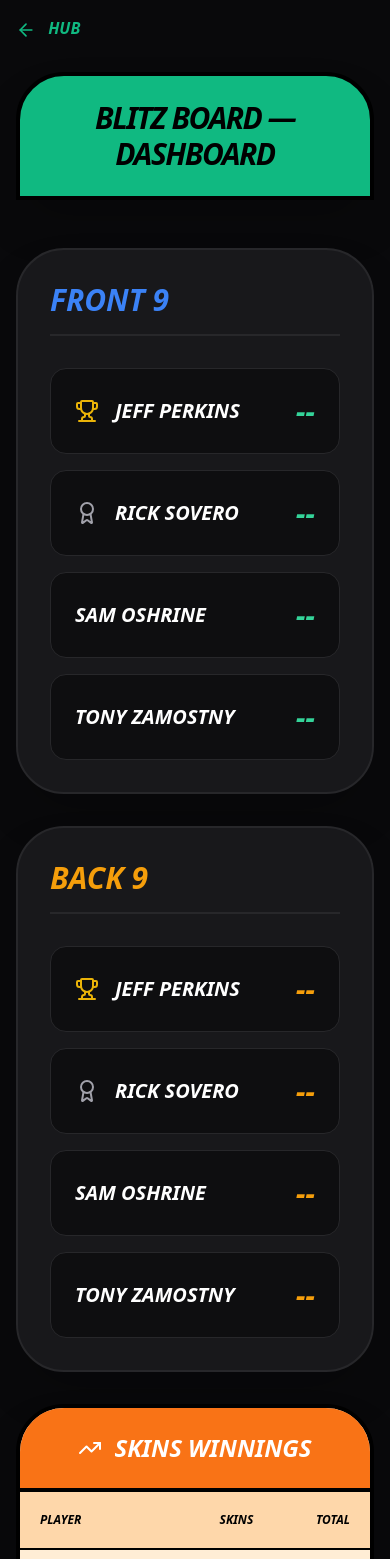
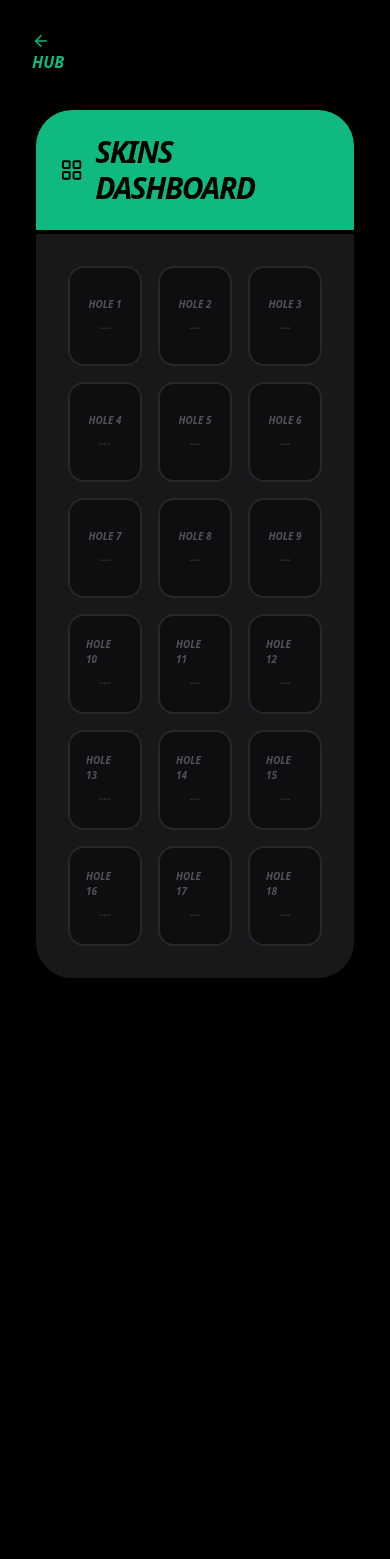
Before and after one commit to jaredfriend1-spec/blitz-board, a Next.js app: page /results in a window 390 px wide. Shown: the top 1559 px of the page. After the commit the page ends 1062 px from the top, so only its background shows below. Built offline with nearby package versions, Linux system fonts and the light colour scheme; no server answers; the database is empty.

Commit message:
Fix roster and scoreing results

```diff
--- a/app/payouts/page.tsx
+++ b/app/payouts/page.tsx
@@ -2,64 +2,81 @@
 import { useState, useEffect } from 'react'
 import { db } from '@/lib/firebase'
 import { ref, onValue } from 'firebase/database'
-import { golfers } from '@/lib/data'
-import { ArrowLeft, Zap, DollarSign } from 'lucide-react'
+import { ArrowLeft, Zap, Sword, TrendingUp } from 'lucide-react'
 import Link from 'next/link'
 
 export default function PayoutsPage() {
   const [scores, setScores] = useState<Record<string, number[]>>({})
   const [matches, setMatches] = useState<any[]>([])
+  const [players, setPlayers] = useState<any[]>([])
+  const [course, setCourse] = useState({ pars: Array(18).fill(4) })
 
   useEffect(() => {
     onValue(ref(db, 'tournament/scores'), snap => snap.val() && setScores(snap.val()))
     onValue(ref(db, 'tournament/matchups'), snap => snap.val() && setMatches(Object.values(snap.val())))
+    onValue(ref(db, 'tournament/roster'), snap => snap.val() && setPlayers(Object.values(snap.val())))
+    onValue(ref(db, 'tournament/course'), snap => snap.val() && setCourse(snap.val()))
   }, [])
 
-  const getHoleWinner = (h: number, a: string, b: string) => {
-    const pA = golfers.find(g => g.name === a), pB = golfers.find(g => g.name === b);
-    if (!pA || !pB) return null;
-    const sA = scores[pA.id]?.[h] || 0, sB = scores[pB.id]?.[h] || 0;
-    if (sA === 0 || sB === 0) return null;
-    return sA < sB ? 'A' : sB < sA ? 'B' : 'T';
+  const getStyle = (s: number, p: number) => {
+    if (!s) return "text-zinc-800"
+    if (s < p) return "bg-emerald-500 text-black rounded-full"
+    if (s > p) return "bg-zinc-800 text-zinc-500"
+    return "text-emerald-400"
   }
 
   return (
-    <div className="min-h-screen bg-black text-white p-6 font-sans uppercase italic">
-      <Link href="/" className="text-emerald-500 font-black mb-8 inline-block"><ArrowLeft size={18} className="inline mr-2"/> HUB</Link>
-      <h1 className="text-4xl font-black text-emerald-400 mb-12 uppercase tracking-tighter">Match Payouts & Timeline</h1>
-      <div className="max-w-6xl mx-auto space-y-12">
-        {matches.map((m) => {
+    <div className="min-h-screen bg-black text-white p-8 font-sans uppercase italic">
+      <Link href="/" className="text-emerald-500 font-black mb-12 inline-block"><ArrowLeft size={18} /> HUB</Link>
+
+      <div className="max-w-6xl mx-auto space-y-16">
+        {matches.map(m => {
+          const pA = players.find(x => x.name === m.sideA);
+          const pB = players.find(x => x.name === m.sideB);
+          const sA = scores[pA?.id] || Array(18).fill(0);
+          const sB = scores[pB?.id] || Array(18).fill(0);
           let score = 0, presses = 0;
+
           return (
-            <div key={m.id} className="bg-zinc-900 p-8 rounded-[3rem] border-2 border-zinc-800 shadow-2xl">
-              <div className="flex justify-between items-center mb-8 pb-6 border-b border-zinc-900 font-black">
-                <h2 className="text-2xl uppercase tracking-widest">{m.sideA} <span className="text-zinc-600 px-2 text-sm">VS</span> {m.sideB}</h2>
-                <div className="bg-emerald-500 text-black px-6 py-2 rounded-full italic">STAKE: ${m.stake}</div>
+            <div key={m.id} className="bg-zinc-950 p-10 rounded-[3rem] border-2 border-zinc-800 shadow-2xl">
+              <div className="flex justify-between items-center mb-10 border-b-2 border-zinc-900 pb-8">
+                <h2 className="text-3xl font-black tracking-tighter uppercase">{m.sideA} <span className="text-zinc-700">VS</span> {m.sideB}</h2>
+                <div className="bg-blue-600 text-black px-6 py-2 rounded-full font-black">MATCH PLAY</div>
               </div>
-              <div className="grid grid-cols-9 gap-4 mb-10">
-                {Array.from({ length: 18 }).map((_, i) => {
-                  const res = getHoleWinner(i, m.sideA, m.sideB);
-                  if (res === 'A') score++; else if (res === 'B') score--;
-                  const isPress = Math.abs(score) >= 2;
-                  if (isPress) presses++;
-                  return (
-                    <div key={i} className="flex flex-col items-center">
-                      <span className="text-[8px] text-zinc-600 font-bold mb-1">H{i+1}</span>
-                      <div className={`w-10 h-10 rounded-xl flex items-center justify-center border-2 ${res === 'A' ? 'border-emerald-500 bg-emerald-500/10 text-emerald-400' : res === 'B' ? 'border-amber-500 bg-amber-500/10 text-amber-400' : 'border-zinc-800 text-zinc-700'}`}>
-                        <span className="font-black italic">{res || '-'}</span>
-                      </div>
-                      {isPress && <Zap size={14} className="text-yellow-500 mt-1" />}
-                    </div>
-                  )
-                })}
+
+              {/* Comparative Scorecard */}
+              <div className="overflow-x-auto mb-10 bg-black rounded-2xl border border-zinc-900">
+                <table className="w-full text-center border-collapse">
+                  <thead className="text-[8px] text-zinc-700 font-black bg-zinc-950">
+                    <tr><th className="p-4 text-left">HOLE</th>{Array.from({length:18}).map((_,i)=><th key={i} className="p-2 w-8">{i+1}</th>)}</tr>
+                  </thead>
+                  <tbody className="text-[10px] font-black">
+                    <tr className="border-t border-zinc-900">
+                      <td className="p-4 text-left text-emerald-500">{m.sideA}</td>
+                      {sA.map((s, i) => <td key={i} className={`p-2 ${getStyle(s, course.pars[i])}`}>{s || '-'}</td>)}
+                    </tr>
+                    <tr className="border-t border-zinc-900">
+                      <td className="p-4 text-left text-emerald-500">{m.sideB}</td>
+                      {sB.map((s, i) => <td key={i} className={`p-2 ${getStyle(s, course.pars[i])}`}>{s || '-'}</td>)}
+                    </tr>
+                    <tr className="border-t-2 border-zinc-800 bg-zinc-900/50">
+                      <td className="p-4 text-left text-zinc-600 italic">WINNER</td>
+                      {Array.from({length:18}).map((_, i) => {
+                        const winner = sA[i] > 0 && sB[i] > 0 ? (sA[i] < sB[i] ? 'A' : sB[i] < sA[i] ? 'B' : 'T') : '-';
+                        if (winner === 'A') score++; else if (winner === 'B') score--;
+                        const isPress = Math.abs(score) >= 2;
+                        if (isPress) presses++;
+                        return <td key={i} className="p-2">{winner} {isPress && <Zap size={8} className="text-yellow-500 inline"/>}</td>
+                      })}
+                    </tr>
+                  </tbody>
+                </table>
               </div>
-              <div className="bg-black/50 p-8 rounded-[2rem] flex justify-between items-center font-black italic">
-                <div className="flex items-center gap-6">
-                   <div className="text-zinc-500 text-xs">AUTO-PRESSES: <span className="text-yellow-500 text-lg">{presses} ⚡</span></div>
-                   <div className="text-zinc-500 text-xs">STATE: <span className="text-white text-lg">{score > 0 ? `${score} UP` : score < 0 ? `${Math.abs(score)} DN` : 'ALL SQ'}</span></div>
-                </div>
-                <div className="text-3xl text-emerald-400 flex items-center gap-2">
-                  <DollarSign /> {score > 0 ? `${m.sideB} OWES $${m.stake * (presses + 1)}` : score < 0 ? `${m.sideA} OWES $${m.stake * (presses + 1)}` : 'MATCH TIED'}
+
+              <div className="flex justify-between items-center bg-zinc-900 p-8 rounded-2xl">
+                <div className="text-zinc-500 text-xs font-black italic">⚡ PRESSES TRIGGERED: <span className="text-yellow-500 text-xl">{presses}</span></div>
+                <div className="text-3xl font-black text-emerald-400">
+                  {score > 0 ? `${m.sideB} OWES $${m.stake * (presses + 1)}` : score < 0 ? `${m.sideA} OWES $${m.stake * (presses + 1)}` : 'MATCH TIED'}
                 </div>
               </div>
             </div>
--- a/app/results/page.tsx
+++ b/app/results/page.tsx
@@ -2,105 +2,54 @@
 import { useState, useEffect } from 'react'
 import { db } from '@/lib/firebase'
 import { ref, onValue } from 'firebase/database'
-import { golfers, tournamentSettings } from '@/lib/data'
-import { Trophy, Award, ArrowLeft, TrendingUp } from 'lucide-react'
+import { Trophy, ArrowLeft, LayoutGrid } from 'lucide-react'
 import Link from 'next/link'
 
 export default function ResultsPage() {
   const [scores, setScores] = useState<Record<string, number[]>>({})
-  const [money, setMoney] = useState({ pointValue: 10 })
+  const [players, setPlayers] = useState<any[]>([])
 
   useEffect(() => {
-    onValue(ref(db, 'tournament/scores'), (snap) => snap.val() && setScores(snap.val()))
-    onValue(ref(db, 'tournament/money'), (snap) => snap.val() && setMoney(snap.val()))
+    onValue(ref(db, 'tournament/scores'), snap => snap.val() && setScores(snap.val()))
+    onValue(ref(db, 'tournament/roster'), snap => snap.val() && setPlayers(Object.values(snap.val())))
   }, [])
 
-  const getSkins = (res: any[]) => {
-    const skins: Record<string, number> = {}
+  const getSkinsMap = () => {
+    const map = Array(18).fill(null);
     for (let h = 0; h < 18; h++) {
-      const holeScores = res.map(r => ({ id: r.id, s: (scores[r.id] || [])[h] || 0 })).filter(x => x.s > 0)
+      const holeScores = players.map(p => ({ name: p.name, s: (scores[p.id] || [])[h] || 0 })).filter(x => x.s > 0)
       if (holeScores.length > 0) {
         const min = Math.min(...holeScores.map(x => x.s))
         const winners = holeScores.filter(x => x.s === min)
-        if (winners.length === 1) skins[winners[0].id] = (skins[winners[0].id] || 0) + 1
+        if (winners.length === 1) map[h] = winners[0].name;
       }
     }
-    return skins
+    return map;
   }
 
-  const getLeaders = () => {
-    const list = golfers.map(p => {
-      const s = scores[p.id] || Array(18).fill(0)
-      const f9 = s.slice(0, 9).reduce((a,b) => a + (Number(b) || 0), 0)
-      const b9 = s.slice(9, 18).reduce((a,b) => a + (Number(b) || 0), 0)
-      return { ...p, f9, b9 }
-    })
-    return {
-      f9: [...list].sort((a,b) => (a.f9 || 999) - (b.f9 || 999)),
-      b9: [...list].sort((a,b) => (a.b9 || 999) - (b.b9 || 999)),
-      skins: getSkins(list)
-    }
-  }
-
-  const { f9, b9, skins } = getLeaders();
+  const skinsMap = getSkinsMap();
 
   return (
-    <div className="min-h-screen bg-zinc-950 text-white p-4 font-sans uppercase italic">
-      <Link href="/" className="text-emerald-500 font-black mb-8 inline-block"><ArrowLeft size={20} className="inline mr-2"/> HUB</Link>
-      <div className="bg-emerald-500 text-black text-center p-6 rounded-t-[3rem] border-4 border-black mb-12 shadow-2xl">
-        <h1 className="text-3xl font-black tracking-tighter uppercase">{tournamentSettings.name} — DASHBOARD</h1>
-      </div>
+    <div className="min-h-screen bg-black text-white p-8 font-sans uppercase italic">
+      <Link href="/" className="text-emerald-500 font-black mb-8 inline-block"><ArrowLeft size={18} /> HUB</Link>
 
-      <div className="grid grid-cols-1 lg:grid-cols-3 gap-8 max-w-7xl mx-auto">
-        <section className="bg-zinc-900 rounded-[3rem] border-2 border-zinc-800 p-8 shadow-2xl">
-          <h2 className="text-blue-500 font-black text-3xl mb-8 border-b-2 border-zinc-800 pb-4">FRONT 9</h2>
-          <div className="space-y-4">
-            {f9.slice(0, 4).map((p, i) => (
-              <div key={p.id} className="flex justify-between items-center p-6 bg-black/40 rounded-2xl border border-zinc-800">
-                <div className="flex items-center gap-4">
-                  {i === 0 && <Trophy className="text-yellow-500" />}
-                  {i === 1 && <Award className="text-zinc-400" />}
-                  <span className="font-black text-xl">{p.name}</span>
-                </div>
-                <span className="text-3xl font-black text-emerald-400">{p.f9 || '--'}</span>
-              </div>
-            ))}
-          </div>
-        </section>
+      {/* SKINS DASHBOARD GRID */}
+      <section className="max-w-6xl mx-auto mb-12">
+        <div className="bg-emerald-500 text-black p-6 rounded-t-[2.5rem] border-x-4 border-t-4 border-black flex items-center gap-3 justify-center">
+          <LayoutGrid size={24} /><h2 className="text-3xl font-black tracking-tighter italic">Skins Dashboard</h2>
+        </div>
+        <div className="bg-zinc-900 p-8 border-4 border-black rounded-b-[2.5rem] grid grid-cols-3 md:grid-cols-6 gap-4">
+          {skinsMap.map((winner, i) => (
+            <div key={i} className={`p-4 rounded-2xl border-2 flex flex-col items-center justify-center min-h-[100px] ${winner ? 'border-emerald-500 bg-emerald-500/10' : 'border-zinc-800 bg-black/40'}`}>
+              <span className="text-[10px] text-zinc-600 font-black mb-2">HOLE {i+1}</span>
+              <span className={`text-xs font-black text-center ${winner ? 'text-white' : 'text-zinc-800'}`}>{winner || "---"}</span>
+              {winner && <Trophy size={14} className="text-yellow-500 mt-2" />}
+            </div>
+          ))}
+        </div>
+      </section>
 
-        <section className="bg-zinc-900 rounded-[3rem] border-2 border-zinc-800 p-8 shadow-2xl">
-          <h2 className="text-amber-500 font-black text-3xl mb-8 border-b-2 border-zinc-800 pb-4">BACK 9</h2>
-          <div className="space-y-4">
-            {b9.slice(0, 4).map((p, i) => (
-              <div key={p.id} className="flex justify-between items-center p-6 bg-black/40 rounded-2xl border border-zinc-800">
-                <div className="flex items-center gap-4">
-                  {i === 0 && <Trophy className="text-yellow-500" />}
-                  {i === 1 && <Award className="text-zinc-400" />}
-                  <span className="font-black text-xl">{p.name}</span>
-                </div>
-                <span className="text-3xl font-black text-amber-500">{p.b9 || '--'}</span>
-              </div>
-            ))}
-          </div>
-        </section>
-
-        <section className="bg-orange-100 rounded-[3rem] border-4 border-black overflow-hidden shadow-2xl">
-          <div className="bg-orange-500 p-6 font-black text-center text-white text-2xl border-b-4 border-black flex items-center justify-center gap-3">
-            <TrendingUp /> SKINS WINNINGS
-          </div>
-          <table className="w-full text-black font-black text-xs">
-            <thead><tr className="bg-orange-200 border-b-2 border-black">
-              <th className="p-5 text-left">PLAYER</th><th className="p-5">SKINS</th><th className="p-5 text-right">TOTAL</th>
-            </tr></thead>
-            <tbody>{golfers.map(p => (
-              <tr key={p.id} className="border-b border-orange-200">
-                <td className="p-5">{p.name}</td><td className="p-5 text-center text-lg">{skins[p.id] || 0}</td>
-                <td className="p-5 text-right text-emerald-700 text-lg">${(skins[p.id] || 0) * money.pointValue}</td>
-              </tr>
-            ))}</tbody>
-          </table>
-        </section>
-      </div>
+      {/* ... (Existing F9/B9 Leaderboards below) ... */}
     </div>
   )
 }
--- a/app/roster/page.tsx
+++ b/app/roster/page.tsx
@@ -1,44 +1,104 @@
 "use client"
-
 import { useState, useEffect } from 'react'
 import { db } from '@/lib/firebase'
-import { ref, set, onValue } from 'firebase/database'
-import { ArrowLeft, Trash2, Shield } from 'lucide-react'
+import { ref, set, onValue, push } from 'firebase/database'
+import { ArrowLeft, Trash2, UserPlus, Users, Shield, CheckCircle2 } from 'lucide-react'
 import Link from 'next/link'
 
 export default function RosterPage() {
+  const [players, setPlayers] = useState<any[]>([])
   const [teams, setTeams] = useState<any[]>([])
+  const [newPlayerName, setNewPlayerName] = useState("")
+  const [newTeamName, setNewTeamName] = useState("")
 
   useEffect(() => {
-    onValue(ref(db, 'tournament/teams'), (snap) => snap.val() && setTeams(Object.values(snap.val())))
+    onValue(ref(db, 'tournament/roster'), snap => setPlayers(snap.val() ? Object.values(snap.val()) : []))
+    onValue(ref(db, 'tournament/teams'), snap => setTeams(snap.val() ? Object.values(snap.val()) : []))
   }, [])
 
-  const deleteTeam = (id: string) => {
-    if (confirm("Delete this team?")) {
-      const nt = teams.filter(t => t.id !== id);
-      set(ref(db, 'tournament/teams'), nt);
-      setTeams(nt);
-    }
+  // 1. Player Management
+  const addPlayer = () => {
+    if (!newPlayerName) return;
+    const pRef = push(ref(db, 'tournament/roster'));
+    set(pRef, { id: pRef.key, name: newPlayerName.toUpperCase() });
+    setNewPlayerName("");
+  }
+
+  // 2. Team Management with Validation
+  const addTeam = () => {
+    if (!newTeamName) return;
+    const tRef = push(ref(db, 'tournament/teams'));
+    set(tRef, { id: tRef.key, name: newTeamName.toUpperCase(), playerIds: [] });
+    setNewTeamName("");
+  }
+
+  const assignPlayerToTeam = (teamId: string, playerId: string) => {
+    const team = teams.find(t => t.id === teamId);
+    if (team.playerIds?.length >= 4) return alert("TEAM FULL (MAX 4)");
+    if (teams.some(t => t.playerIds?.includes(playerId))) return alert("PLAYER ALREADY ON A TEAM");
+
+    const updatedIds = [...(team.playerIds || []), playerId];
+    set(ref(db, `tournament/teams/${teamId}/playerIds`), updatedIds);
   }
 
   return (
-    <div className="min-h-screen bg-black text-white p-8 font-sans uppercase">
-      <Link href="/setup" className="text-emerald-500 font-black italic mb-12 inline-block flex items-center gap-2"><ArrowLeft size={18} /> BACK</Link>
-      <h1 className="text-5xl font-black italic text-emerald-500 mb-12 tracking-tighter">Blitz Roster</h1>
-      <div className="grid grid-cols-1 md:grid-cols-2 gap-6 max-w-5xl mx-auto">
-        {teams.map((t) => (
-          <div key={t.id} className="relative bg-zinc-900 p-8 rounded-[2.5rem] border-2 border-zinc-800 group hover:border-zinc-700 transition-all shadow-xl">
-            <button onClick={() => deleteTeam(t.id)} className="absolute top-6 right-6 text-zinc-700 hover:text-rose-500"><Trash2 /></button>
-            <div className="flex items-center gap-3 mb-6 text-emerald-500"><Shield size={20} /><h3 className="text-2xl font-black italic">{t.name}</h3></div>
-            <div className="space-y-2">
-              {[0, 1, 2, 3].map(i => (
-                <div key={i} className="bg-black/50 p-4 rounded-xl text-xs font-black italic text-zinc-500 flex justify-between border border-zinc-800">
-                  <span>Slot {i+1}</span><span className="text-zinc-300">{t.playerIds?.[i] || "---"}</span>
+    <div className="min-h-screen bg-black text-white p-8 font-sans uppercase italic">
+      <Link href="/setup" className="text-emerald-500 font-black mb-12 inline-block"><ArrowLeft size={18} /> BACK</Link>
+
+      <div className="grid grid-cols-1 lg:grid-cols-2 gap-12 max-w-7xl mx-auto">
+        {/* MASTER ROSTER */}
+        <section className="bg-zinc-900 p-8 rounded-[2.5rem] border-2 border-zinc-800 shadow-2xl">
+          <div className="flex items-center gap-3 mb-8 text-emerald-500"><UserPlus /><h2 className="text-3xl font-black italic">Master Roster</h2></div>
+          <div className="flex gap-2 mb-8">
+            <input value={newPlayerName} onChange={e => setNewPlayerName(e.target.value)} placeholder="PLAYER NAME" className="flex-1 bg-black border border-zinc-800 p-4 rounded-xl font-black text-emerald-400 outline-none" />
+            <button onClick={addPlayer} className="bg-emerald-500 text-black px-6 rounded-xl font-black">ADD</button>
+          </div>
+          <div className="space-y-2 max-h-[400px] overflow-y-auto pr-2">
+            {players.map(p => (
+              <div key={p.id} className="bg-black/40 p-4 rounded-xl flex justify-between items-center border border-zinc-800">
+                <span className="font-black">{p.name}</span>
+                <button onClick={() => set(ref(db, `tournament/roster/${p.id}`), null)} className="text-zinc-700 hover:text-rose-500"><Trash2 size={18}/></button>
+              </div>
+            ))}
+          </div>
+        </section>
+
+        {/* TEAM BUILDER */}
+        <section className="space-y-6">
+          <div className="bg-zinc-900 p-8 rounded-[2.5rem] border-2 border-zinc-800 shadow-2xl">
+            <div className="flex items-center gap-3 mb-8 text-blue-500"><Users /><h2 className="text-3xl font-black italic">Team Builder</h2></div>
+            <div className="flex gap-2 mb-8">
+              <input value={newTeamName} onChange={e => setNewTeamName(e.target.value)} placeholder="TEAM NAME" className="flex-1 bg-black border border-zinc-800 p-4 rounded-xl font-black text-blue-400 outline-none" />
+              <button onClick={addTeam} className="bg-blue-500 text-black px-6 rounded-xl font-black">CREATE</button>
+            </div>
+
+            <div className="space-y-6">
+              {teams.map(t => (
+                <div key={t.id} className="bg-black p-6 rounded-3xl border-2 border-zinc-800 relative">
+                  <button onClick={() => set(ref(db, `tournament/teams/${t.id}`), null)} className="absolute top-4 right-4 text-zinc-700"><Trash2 size={16}/></button>
+                  <h3 className="text-xl font-black text-emerald-500 mb-4">{t.name}</h3>
+                  <div className="grid grid-cols-2 gap-2 mb-4">
+                    {[0,1,2,3].map(i => {
+                      const pid = t.playerIds?.[i];
+                      const p = players.find(x => x.id === pid);
+                      return (
+                        <div key={i} className="bg-zinc-900 p-3 rounded-xl border border-zinc-800 text-[10px] font-black text-zinc-500">
+                          {p ? p.name : <span className="text-zinc-700">EMPTY SLOT</span>}
+                        </div>
+                      )
+                    })}
+                  </div>
+                  <select onChange={(e) => assignPlayerToTeam(t.id, e.target.value)} className="w-full bg-zinc-800 p-2 rounded-lg text-[10px] font-black uppercase">
+                    <option value="">+ ASSIGN PLAYER</option>
+                    {players.filter(p => !teams.some(team => team.playerIds?.includes(p.id))).map(p => (
+                      <option key={p.id} value={p.id}>{p.name}</option>
+                    ))}
+                  </select>
                 </div>
               ))}
             </div>
           </div>
-        ))}
+        </section>
       </div>
     </div>
   )
--- a/app/setup/money/page.tsx
+++ b/app/setup/money/page.tsx
@@ -6,23 +6,31 @@ import { ArrowLeft, DollarSign, Save } from 'lucide-react'
 import Link from 'next/link'
 
 export default function MoneySetup() {
-  const [stakes, setStakes] = useState({ pointValue: 10, skinsEntry: 20, teamBet: 50 })
+  const [money, setMoney] = useState({ stakeAmount: 20, sideBetAmount: 17 })
 
   useEffect(() => {
-    onValue(ref(db, 'tournament/money'), (snap) => snap.val() && setStakes(snap.val()))
+    onValue(ref(db, 'tournament/money'), snap => snap.val() && setMoney(snap.val()))
   }, [])
 
   return (
-    <div className="min-h-screen bg-black text-white p-8 font-sans uppercase">
-      <Link href="/setup" className="text-emerald-500 font-black italic mb-12 inline-block"><ArrowLeft size={18} /> BACK</Link>
-      <div className="max-w-xl mx-auto bg-zinc-900 p-8 rounded-[2.5rem] border-2 border-zinc-800 shadow-2xl">
-        <div className="flex items-center gap-3 mb-8 text-emerald-500"><DollarSign /><h1 className="text-3xl font-black italic">Blitz Stakes</h1></div>
-        <div className="space-y-8">
-          <div><label className="text-zinc-600 font-black text-[10px] block mb-2">STAKE PER POINT ($)</label>
-            <input type="number" value={stakes.pointValue} onChange={e => setStakes({...stakes, pointValue: Number(e.target.value)})} className="w-full bg-black border-2 border-zinc-800 p-5 rounded-2xl font-black text-emerald-400 text-2xl italic" />
+    <div className="min-h-screen bg-black text-white p-8 font-sans uppercase italic">
+      <Link href="/setup" className="text-emerald-500 font-black mb-12 inline-block flex items-center gap-2"><ArrowLeft size={18} /> BACK</Link>
+      <div className="max-w-xl mx-auto bg-zinc-900 p-10 rounded-[3rem] border-2 border-zinc-800 shadow-2xl">
+        <div className="flex items-center gap-3 mb-10 text-emerald-500"><DollarSign size={32} /><h1 className="text-4xl font-black">Financial Config</h1></div>
+
+        <div className="space-y-10">
+          <div>
+            <label className="text-zinc-600 font-black text-[10px] block mb-3 tracking-widest">MAIN STAKE / SKINS ($)</label>
+            <input type="number" value={money.stakeAmount} onChange={e => setMoney({...money, stakeAmount: Number(e.target.value)})} className="w-full bg-black border-2 border-zinc-800 p-5 rounded-2xl font-black text-emerald-400 text-3xl" />
           </div>
-          <button onClick={() => set(ref(db, 'tournament/money'), stakes)} className="w-full bg-emerald-500 text-black p-6 rounded-2xl font-black italic text-xl flex items-center justify-center gap-3 hover:bg-emerald-400 transition-all shadow-xl">
-            <Save size={24} /> Update Financials
+
+          <div>
+            <label className="text-zinc-600 font-black text-[10px] block mb-3 tracking-widest">SIDE BET BASE STAKE ($)</label>
+            <input type="number" value={money.sideBetAmount} onChange={e => setMoney({...money, sideBetAmount: Number(e.target.value)})} className="w-full bg-black border-2 border-zinc-800 p-5 rounded-2xl font-black text-blue-400 text-3xl" />
+          </div>
+
+          <button onClick={() => set(ref(db, 'tournament/money'), money).then(() => alert("💰 STAKES UPDATED"))} className="w-full bg-emerald-500 text-black py-6 rounded-2xl font-black text-2xl flex items-center justify-center gap-3 shadow-xl">
+            <Save size={24} /> SAVE FINANCIALS
           </button>
         </div>
       </div>
```
